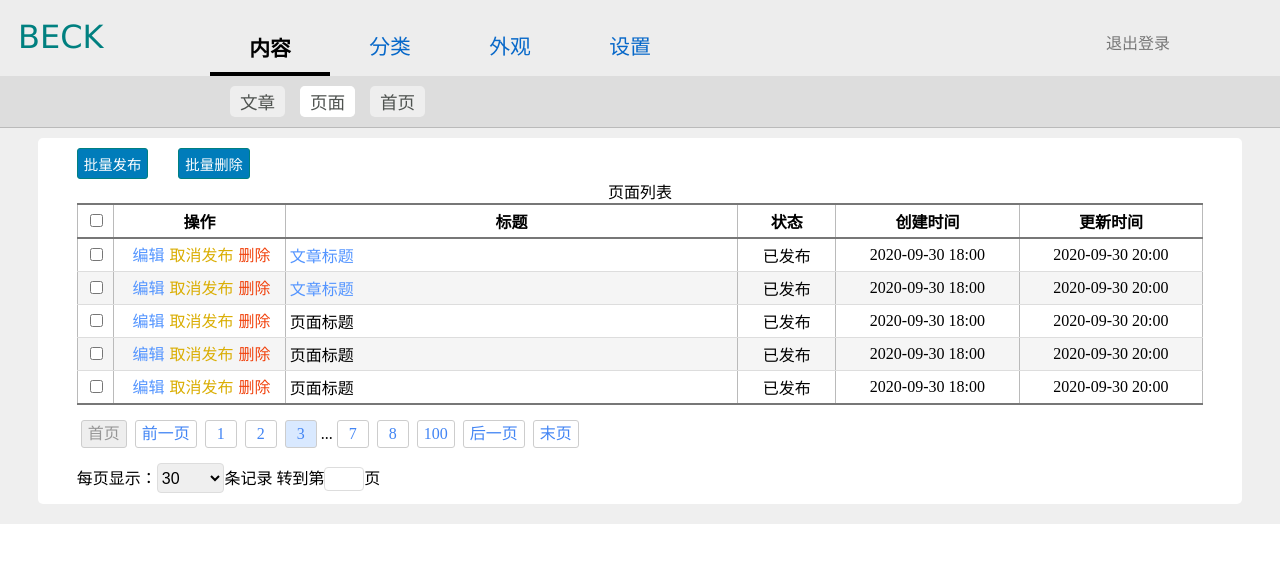
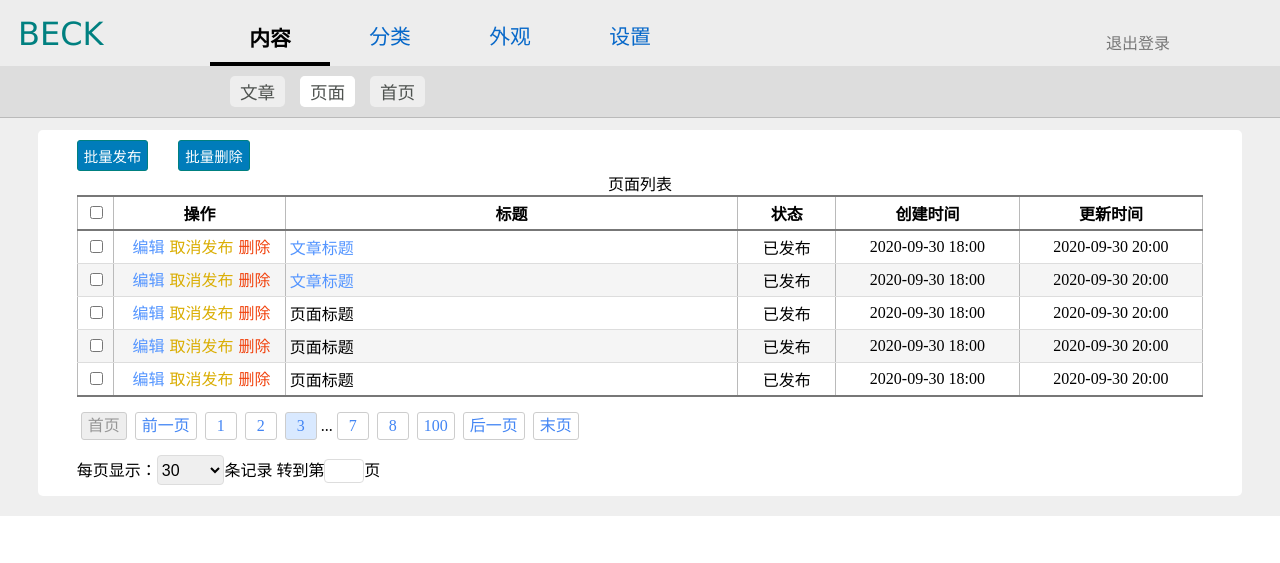
Before and after one commit to mazhongchao/beck, a PHP site: template adm/template/admin/page-list.html in a window 1280 px wide. Shown: the top 563 px of the page. Run offline with PHP 8.4, Linux system fonts and the light colour scheme; the template is opened without the code that fills it, so the values that code supplies are empty.

Commit message:
update template style

```diff
--- a/adm/static/style.css
+++ b/adm/static/style.css
@@ -18,8 +18,8 @@ tr:nth-child(even) {background-color: #f5f5f5;}
 tbody tr:hover {background-color: #d9e9ff;}
 
 .header{position:fixed;float:left;width:100%;margin:0;left:0;top:0;background:#ededed;z-index:999;}
-.logo{position: relative;float: left;width: 15%;margin: 18px 0 15px 18px; font-family: "Oswald", Verdana, Geneva, Tahoma, sans-serif;font-size:2em;color:teal;}
-.main-nav{float:left;width: 70%;margin:10px 0 0 0; padding:0;list-style-type: none;text-align: center;font-size: 1.3em;}
+.logo{position: relative;float: left;width: 15%;margin: 15px 0 11px 18px; font-family: "Oswald", Verdana, Geneva, Tahoma, sans-serif;font-size:2em;color:teal;}
+.main-nav{float:left;width: 70%;margin:0 0 0 0; padding:0;list-style-type: none;text-align: center;font-size: 1.3em;}
 .main-nav a{text-decoration: none; color:#0768c9;padding: 20px 10px 16px 10px;display: block;}
 .main-nav li{float:left; display: block;width:120px;list-style-type: none;}
 .main-nav a:hover{color:#000;background:#bababa;border-radius: 5px;}
@@ -33,7 +33,7 @@ tbody tr:hover {background-color: #d9e9ff;}
 .logout a{text-decoration: none; color: #777777;}
 .logout a:hover{color: #4f5350;}
 
-.main-content{float:left;width:100%;margin-top:118px; background-color: #efefef;}
+.main-content{float:left;width:100%;margin-top:110px; background-color: #efefef;}
 .content-block{float:left; width: 88%; margin:20px 3%; padding: 10px 3%;background: #fff; border-radius: 5px;}
 .item-radio {width: 2%;}
 
```
